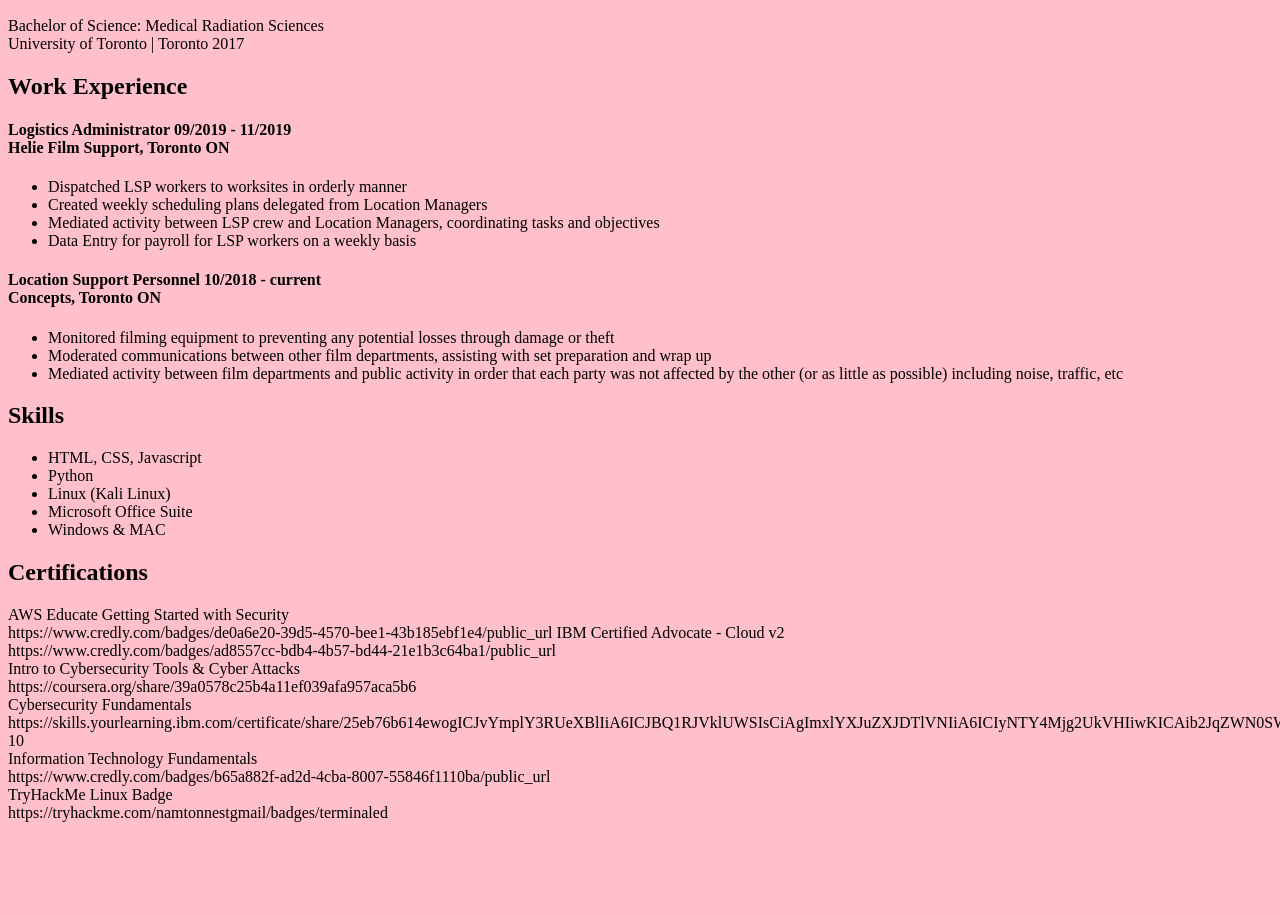
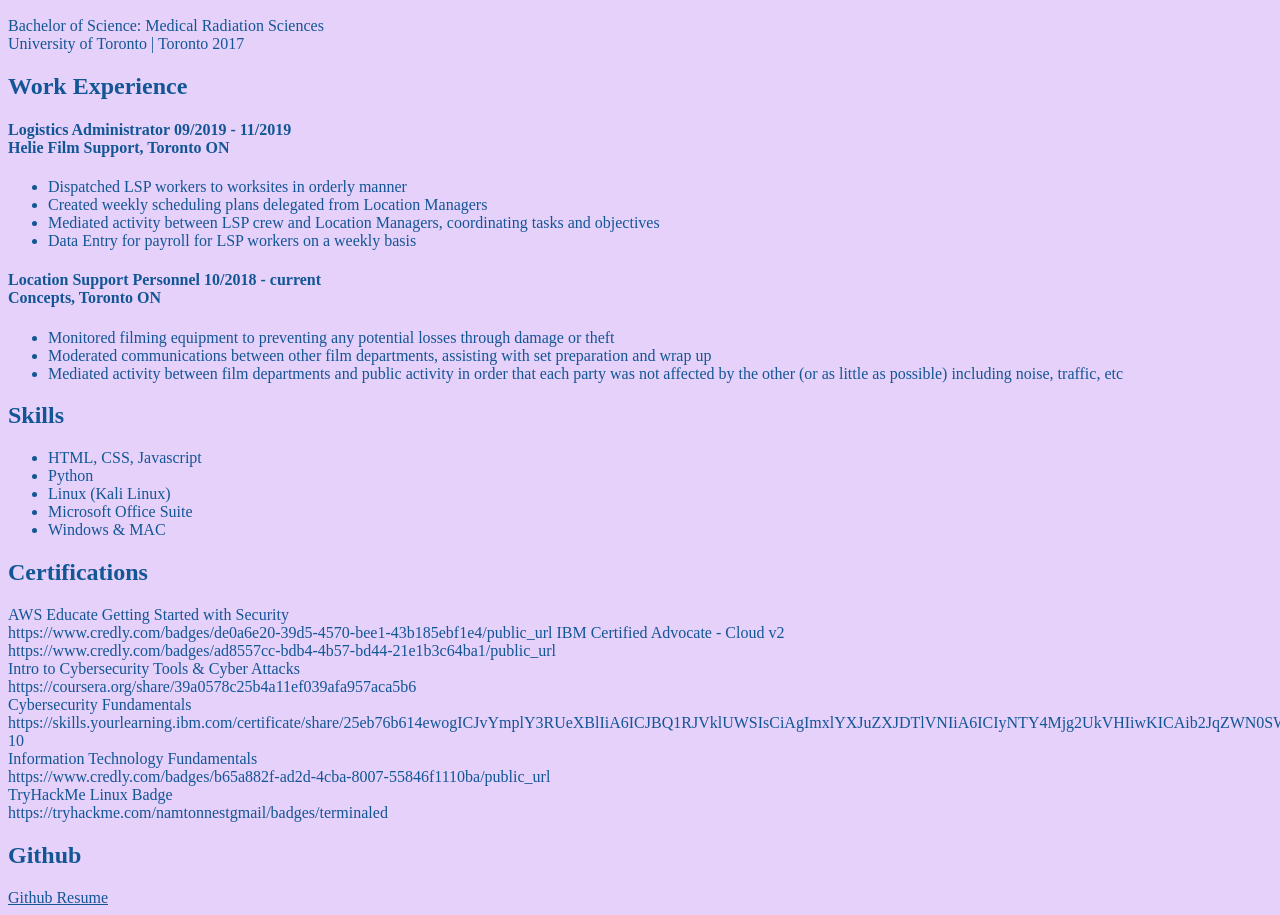
Before and after one commit to namtonnest/Resume, a plain HTML site: page index.html in a window 1280 px wide. Shown: the part 213-1128 px from the top of the page. Before the commit the page ends 1043 px from the top, so only its background shows below. Drawn offline with Linux system fonts and the light colour scheme.

Commit message:
Add files via upload

```diff
--- a/index.html
+++ b/index.html
@@ -1,7 +1,11 @@
 <!DOCTYPE html>
 <html lang="en">
 <head>
-    <style>html { background:pink}</style>
+    <style>html { background:rgb(230, 209, 250)}
+            *{
+                color: rgb(19, 86, 150);
+            }
+        </style>
     <meta charset="UTF-8">
     <meta name="viewport" content="width=device-width, initial-scale=1.0">
     <title>My Resume</title>
@@ -64,6 +68,9 @@
     TryHackMe Linux Badge<br>
     https://tryhackme.com/namtonnestgmail/badges/terminaled
 
+    <h2>Github</h2>
+    <a href="https://namtonnest.github.io/Resume/">Github Resume</a>
+
 
 </body>
 </html>
```
